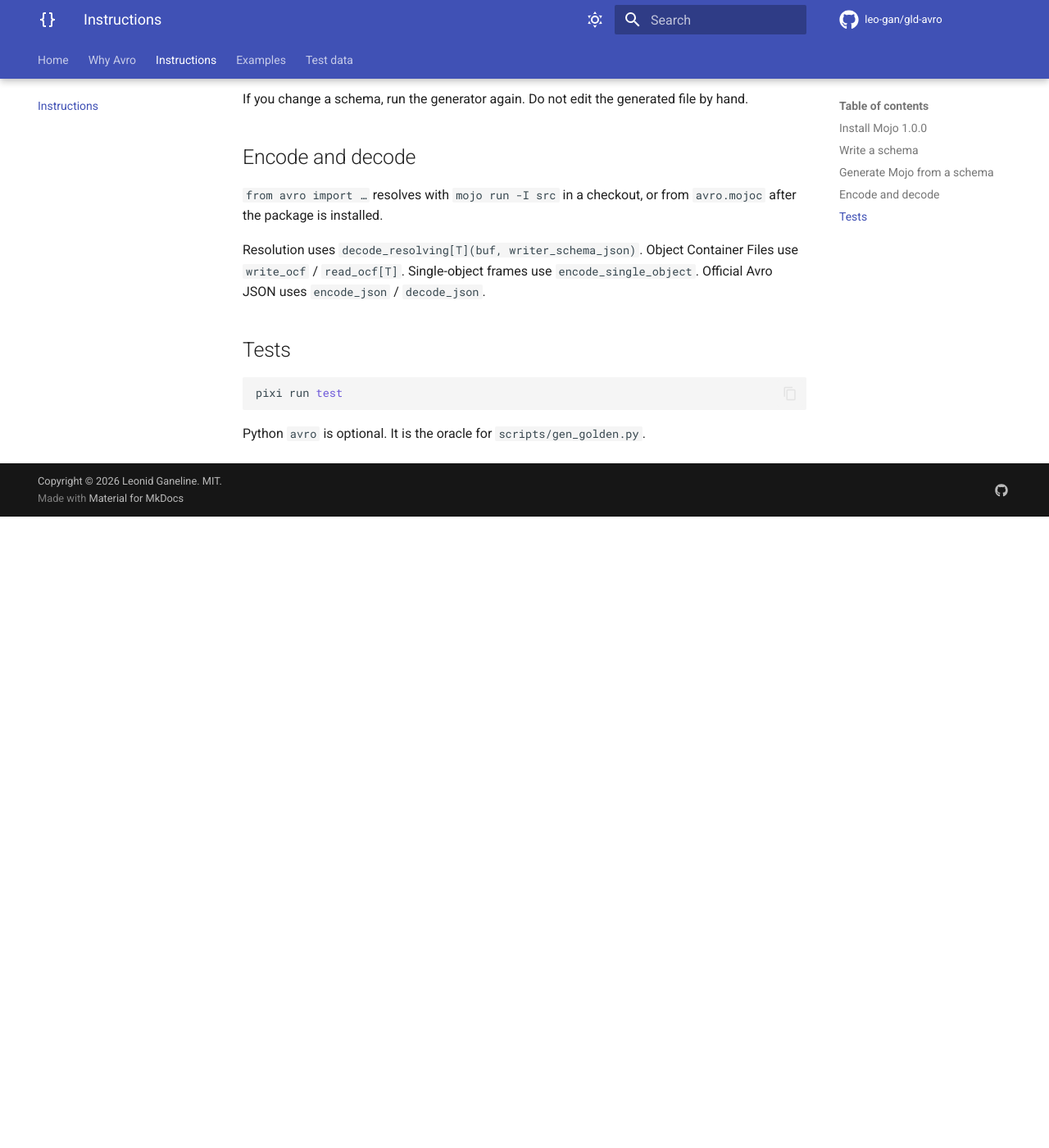
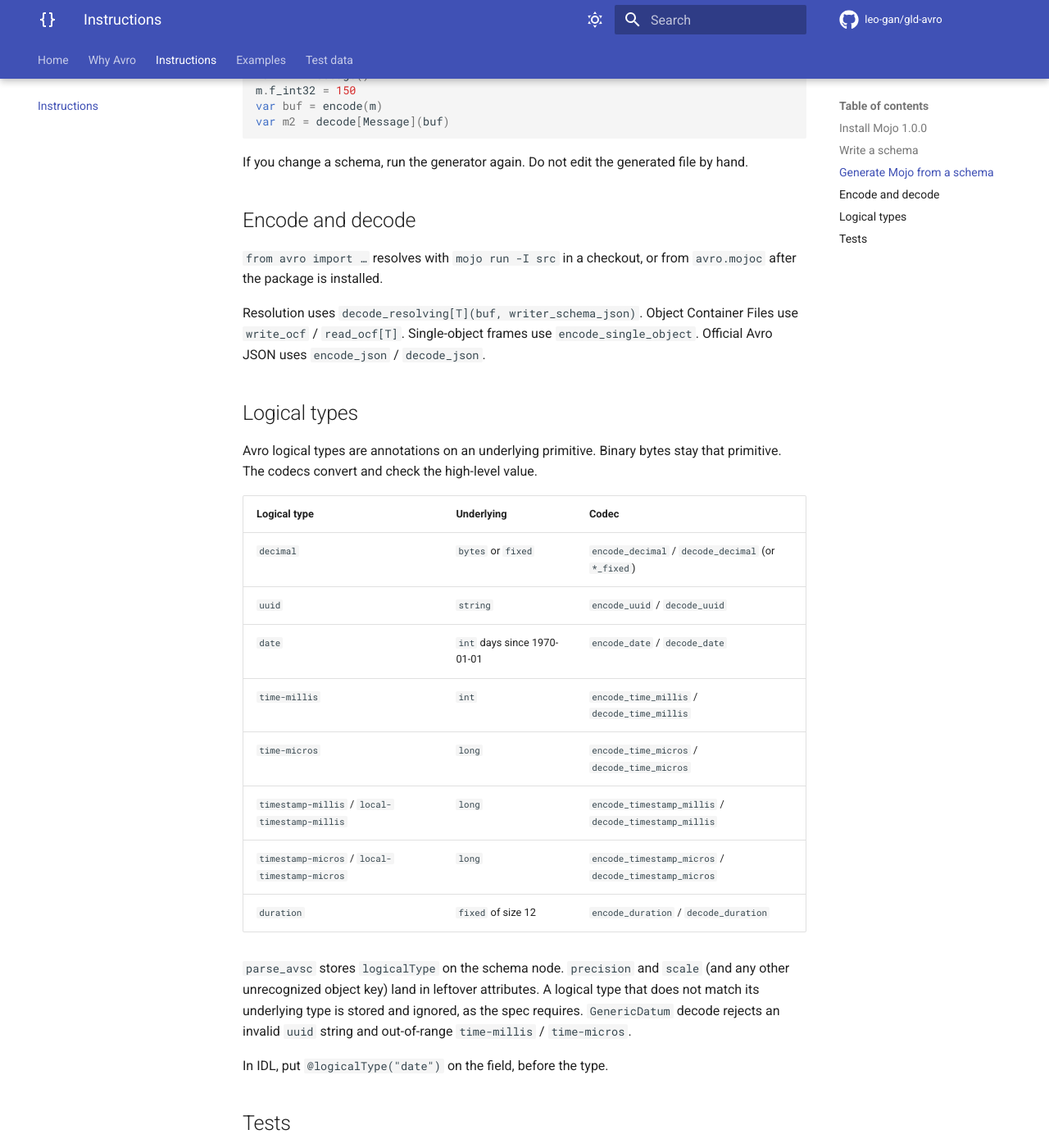
Before and after one commit to leo-gan/gld-avro, an MkDocs documentation site: the page built from docs/instructions.md, in a window 1280 px wide and 1400 px high, scrolled down 3742 px. Shown: the whole window at 82% size. Built offline with MkDocs 1.6.1 and Material for MkDocs 9.7.7, drawn with Linux system fonts in a browser that asks for light colours; comment, search, counter and statistics services are not loaded; before the commit the page ends 4372 px from its top, so only the background shows below that; some of the changed text lies outside the part shown.

Commit message:
feat: logical-type codecs and full IDL (#10)
Add first-class encode/decode for decimal, uuid, date, time, timestamp,
local-timestamp, and duration. Store logicalType and leftover attributes
on schema nodes. Parse IDL errors as records, all field literals,
@logicalType, FileImportResolver, and import idl/schema/protocol with
cycle detection. Avro RPC/handshake is still out of scope.

````diff
--- a/docs/instructions.md
+++ b/docs/instructions.md
@@ -111,9 +111,13 @@ protocol Bench {
 }
 ```
 
-`T?` in IDL is `["null", T]`. `import schema "path"` reads a `.avsc` file.
-`import idl "path"` reads another `.avdl`. `import protocol "path"` reads a
-JSON `.avpr` and keeps `types`, not RPC `messages`.
+`T?` in IDL is `["null", T]`. Field defaults are IDL literals (including
+`[1, 2]`, `{ k: "v" }`, and `{ field = value }`); the parser stores Avro JSON.
+An `error` declaration is a record with `is_error` set. `import schema "path"`
+reads a `.avsc` file. `import idl "path"` reads another `.avdl`.
+`import protocol "path"` reads a JSON `.avpr` and keeps `types`, not RPC
+`messages`. `FileImportResolver` reads those paths relative to the including
+file. A cyclic import is a `SchemaError`.
 
 Checked-in examples live under `testdata/avsc/` and `testdata/avdl/`.
 
@@ -176,6 +180,30 @@ Resolution uses `decode_resolving[T](buf, writer_schema_json)`. Object Container
 Files use `write_ocf` / `read_ocf[T]`. Single-object frames use
 `encode_single_object`. Official Avro JSON uses `encode_json` / `decode_json`.
 
+## Logical types
+
+Avro logical types are annotations on an underlying primitive. Binary bytes
+stay that primitive. The codecs convert and check the high-level value.
+
+| Logical type | Underlying | Codec |
+| --- | --- | --- |
+| `decimal` | `bytes` or `fixed` | `encode_decimal` / `decode_decimal` (or `*_fixed`) |
+| `uuid` | `string` | `encode_uuid` / `decode_uuid` |
+| `date` | `int` days since 1970-01-01 | `encode_date` / `decode_date` |
+| `time-millis` | `int` | `encode_time_millis` / `decode_time_millis` |
+| `time-micros` | `long` | `encode_time_micros` / `decode_time_micros` |
+| `timestamp-millis` / `local-timestamp-millis` | `long` | `encode_timestamp_millis` / `decode_timestamp_millis` |
+| `timestamp-micros` / `local-timestamp-micros` | `long` | `encode_timestamp_micros` / `decode_timestamp_micros` |
+| `duration` | `fixed` of size 12 | `encode_duration` / `decode_duration` |
+
+`parse_avsc` stores `logicalType` on the schema node. `precision` and `scale`
+(and any other unrecognized object key) land in leftover attributes. A
+logical type that does not match its underlying type is stored and ignored,
+as the spec requires. `GenericDatum` decode rejects an invalid `uuid` string
+and out-of-range `time-millis` / `time-micros`.
+
+In IDL, put `@logicalType("date")` on the field, before the type.
+
 ## Tests
 
 ```bash
````
Also changed, not shown: DESIGN.md (+2 -3 lines), 16 other files.
